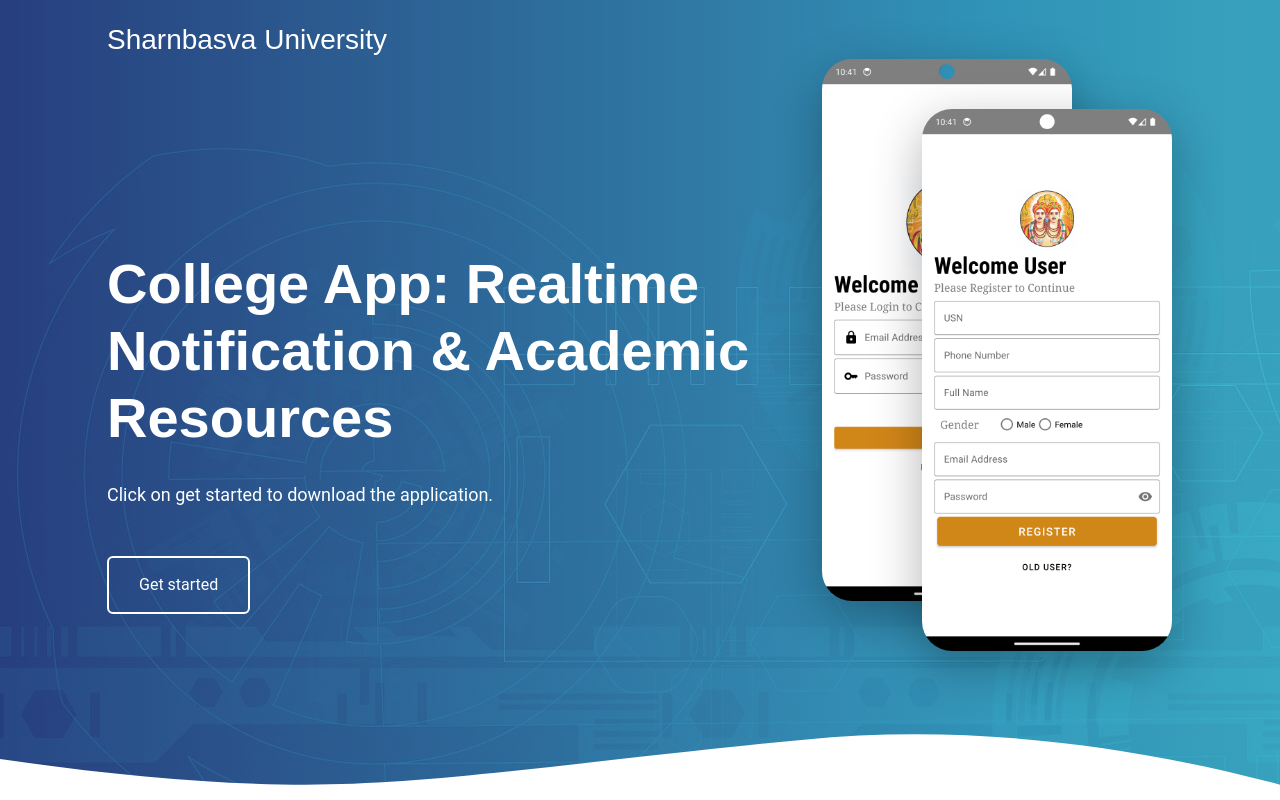
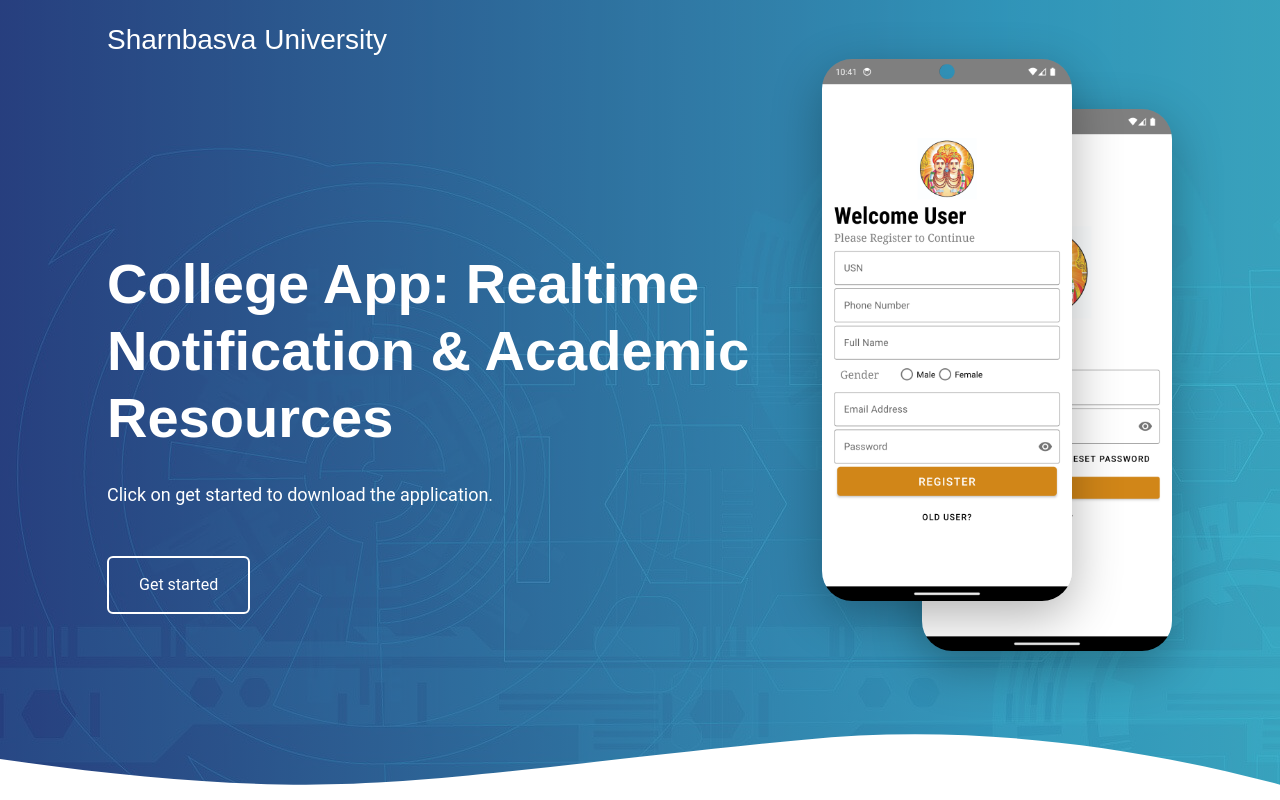
Before and after one commit to sknsachin/collegeapp.github.io, a plain HTML site: page index.html in a window 1280 px wide. Shown: the top 800 px of the page. Drawn offline with Linux system fonts and the light colour scheme.

Commit message:
index.html

```diff
--- a/index.html
+++ b/index.html
@@ -302,8 +302,8 @@
               </p>
             </div>
             <div class="col-lg-4 iphone-wrap">
-              <img src="assets/img/phone_1.png" alt="Image" class="phone-1" data-aos="fade-right">
-              <img src="assets/img/phone_2.png" alt="Image" class="phone-2" data-aos="fade-right" data-aos-delay="200">
+              <img src="assets/img/phone_1.png" alt="Image" class="phone-2" data-aos="fade-right">
+              <img src="assets/img/phone_2.png" alt="Image" class="phone-1" data-aos="fade-right" data-aos-delay="200">
             </div>
           </div>
         </div>
```
